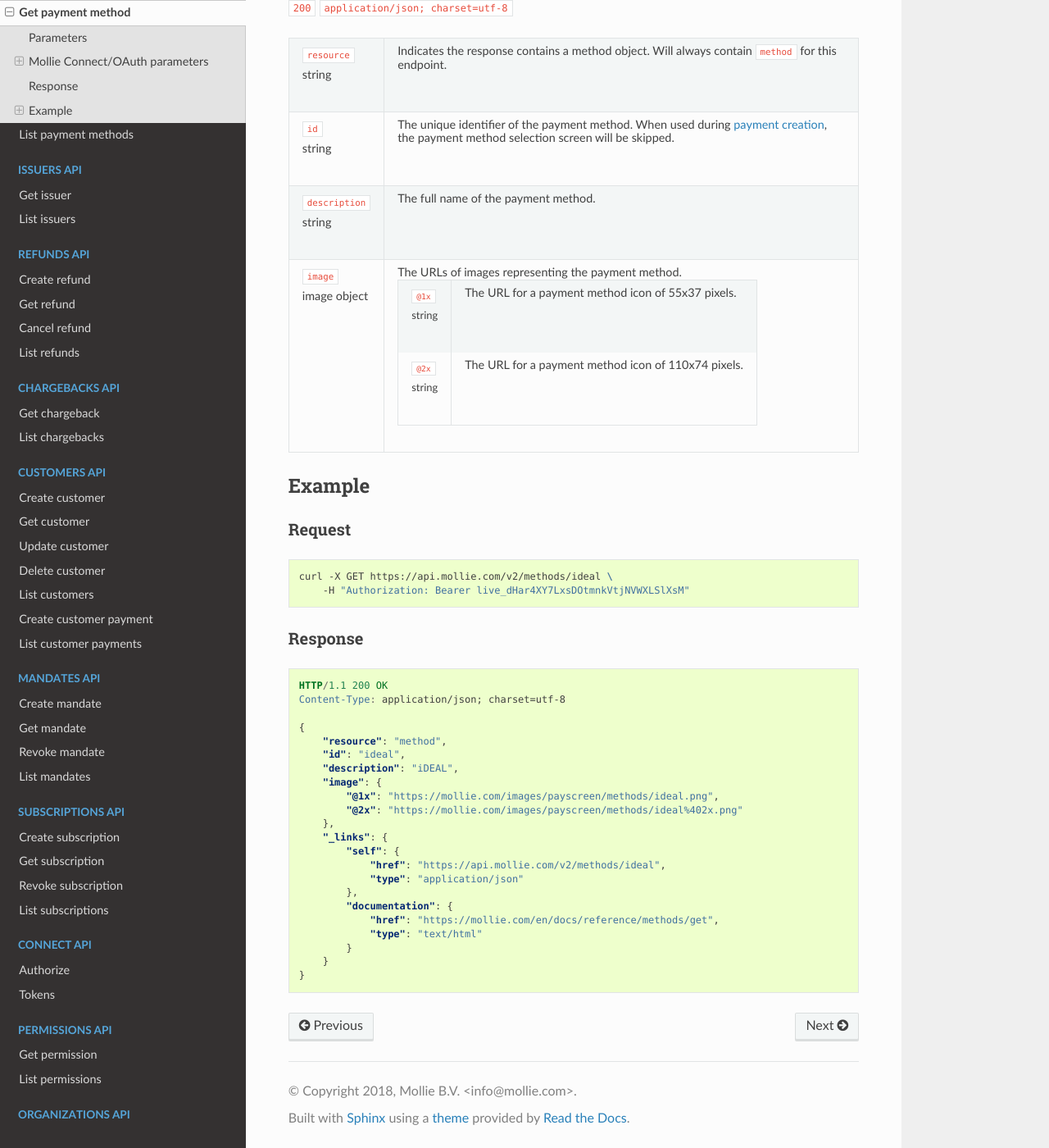
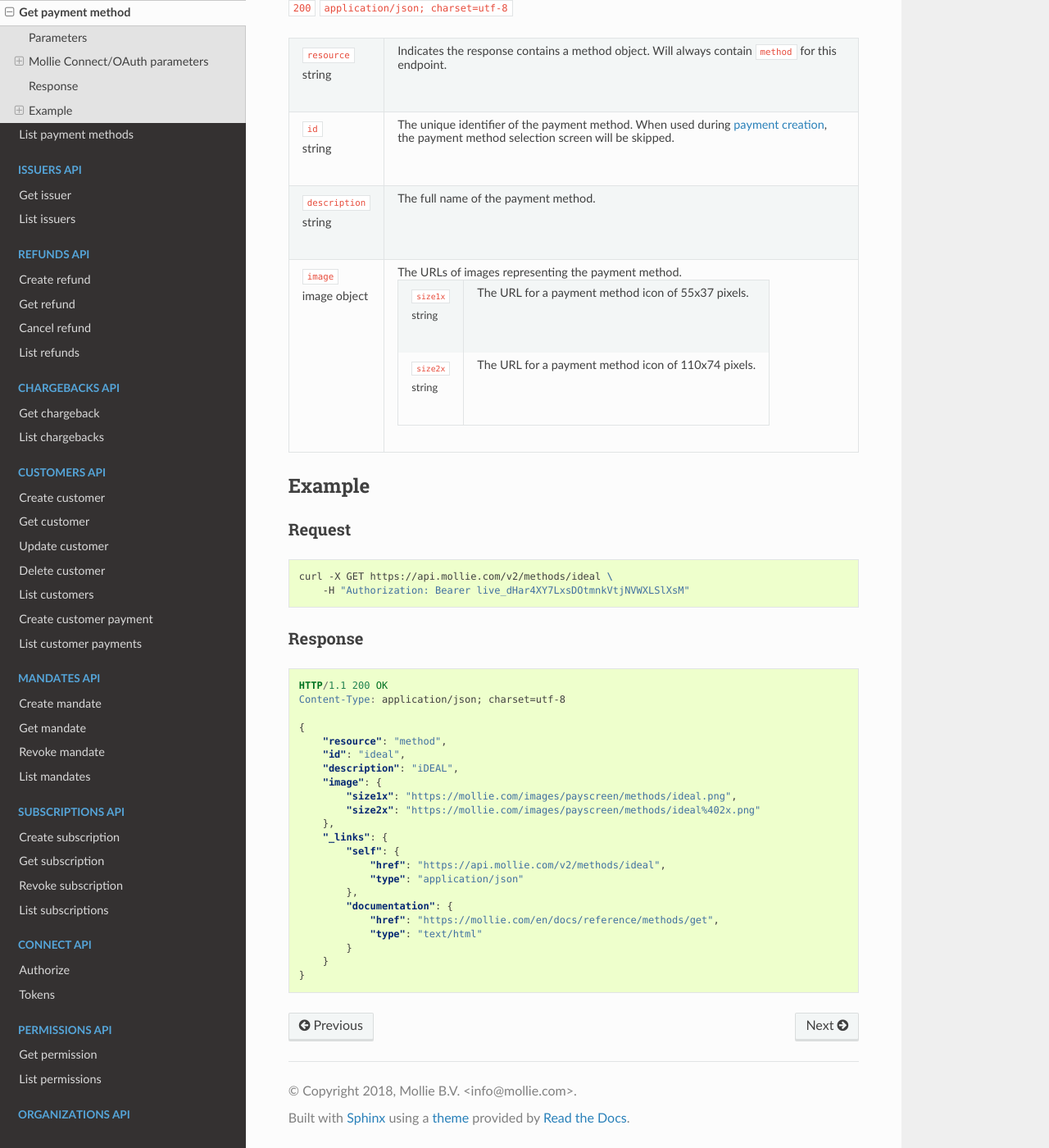
Before and after one commit to zsparal/api-documentation, a Sphinx documentation site: the page built from source/reference/v2/methods-api/get-method.rst, in a window 1280 px wide and 1400 px high, scrolled down 1308 px. Shown: the whole window at 82% size. Built offline with Sphinx 7.4.7 and the Read the Docs theme 2.0.0, drawn with Linux system fonts in a browser that asks for light colours.

Commit message:
Correct image size IDs.

```diff
--- a/source/reference/v2/methods-api/get-method.rst
+++ b/source/reference/v2/methods-api/get-method.rst
@@ -76,11 +76,11 @@ Response
        .. list-table::
           :widths: auto
 
-          * - | ``@1x``
+          * - | ``size1x``
               | string
             - The URL for a payment method icon of 55x37 pixels.
 
-          * - | ``@2x``
+          * - | ``size2x``
               | string
             - The URL for a payment method icon of 110x74 pixels.
 
@@ -106,8 +106,8 @@ Response
        "id": "ideal",
        "description": "iDEAL",
        "image": {
-           "@1x": "https://mollie.com/images/payscreen/methods/ideal.png",
-           "@2x": "https://mollie.com/images/payscreen/methods/ideal%402x.png"
+           "size1x": "https://mollie.com/images/payscreen/methods/ideal.png",
+           "size2x": "https://mollie.com/images/payscreen/methods/ideal%402x.png"
        },
        "_links": {
            "self": {
--- a/source/reference/v2/methods-api/list-methods.rst
+++ b/source/reference/v2/methods-api/list-methods.rst
@@ -124,8 +124,8 @@ Response
                     "id": "ideal",
                     "description": "iDEAL",
                     "image": {
-                        "@1x": "https://mollie.com/images/payscreen/methods/ideal.png",
-                        "@2x": "https://mollie.com/images/payscreen/methods/ideal%402x.png"
+                        "size1x": "https://mollie.com/images/payscreen/methods/ideal.png",
+                        "size2x": "https://mollie.com/images/payscreen/methods/ideal%402x.png"
                     },
                     "_links": {
                         "self": {
```
